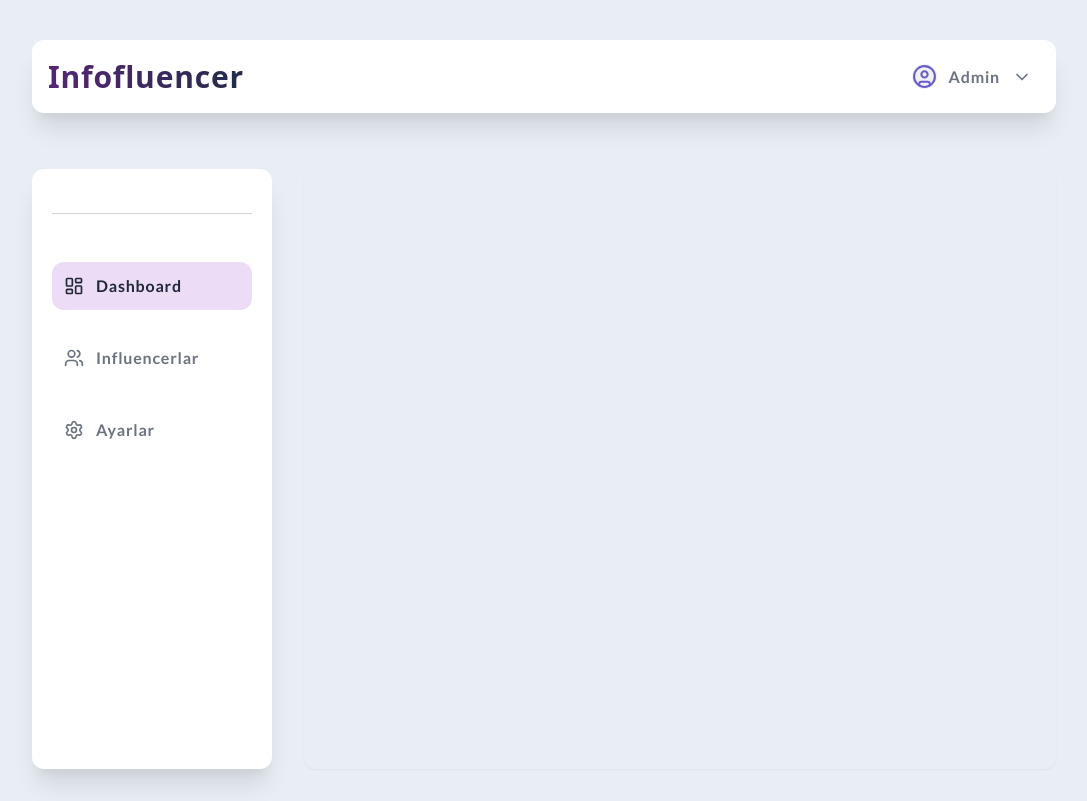
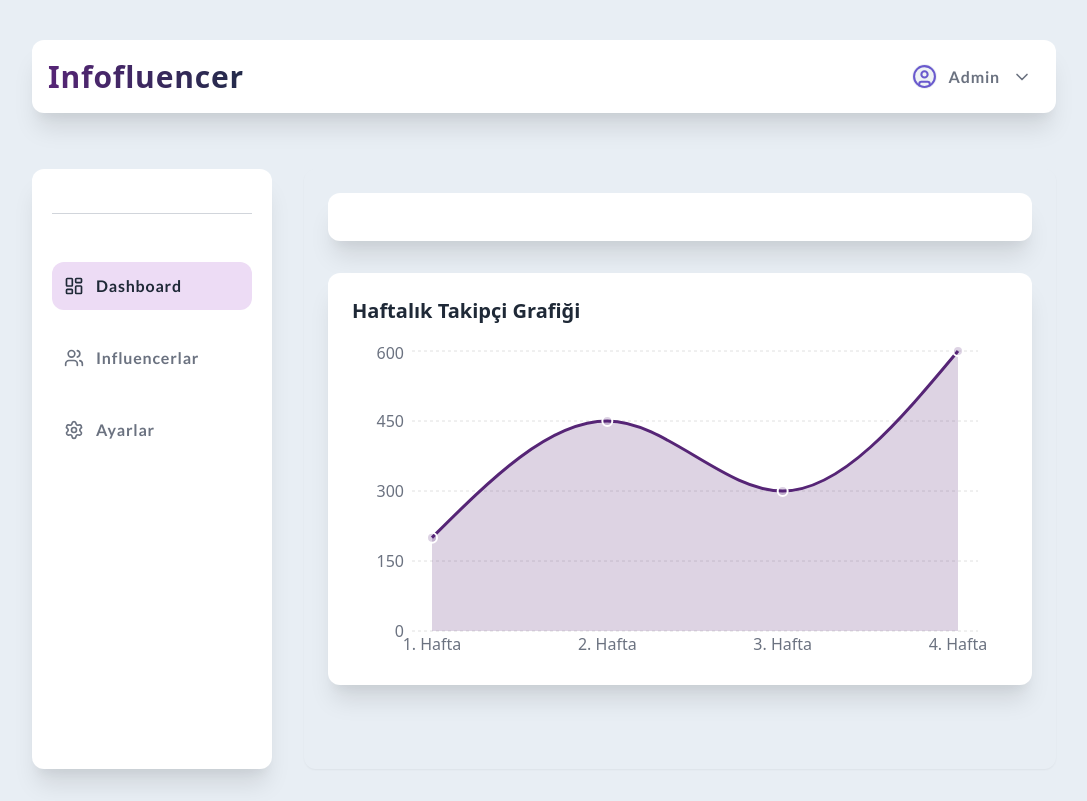
Before and after one commit to SevvalMarasli/influencer_dashboard, a Next.js app: page /Dashboard in a window 1280 px wide. Shown: the whole page, without its empty margins (96-1183 px from the left). Built offline with nearby package versions, Linux system fonts and the light colour scheme.

Commit message:
takipçi grafiği eklendi

```diff
--- a/src/app/Dashboard/page.tsx
+++ b/src/app/Dashboard/page.tsx
@@ -1,5 +1,6 @@
 import Header from "../../components/Header/page";
 import Sidebar from "../../components/Sidebar/page";
+import FollowerChart from "../../components/FollowerChart/page";
 
 export default function Dashboard({ children }: { children: React.ReactNode }) {
   return (
@@ -10,9 +11,18 @@ export default function Dashboard({ children }: { children: React.ReactNode }) {
       <div className="flex flex-1 gap-8 max-w-[1024px] w-full mx-auto">
         <Sidebar />
 
-        <main className="flex-1 rounded-xl p-6 shadow-sm">
-          {children}
-        </main>
+        <main className="flex-1 flex flex-col rounded-xl p-6 shadow-sm gap-8">
+          <div className="bg-cardBg p-6 rounded-xl shadow-xl"></div>
+
+          {/* Takipçi Grafik Kartı */}
+          <div className="bg-cardBg p-6 rounded-xl shadow-xl">
+            <h2 className="text-xl font-bold text-darkText mb-4">
+              Haftalık Takipçi Grafiği
+            </h2>
+            <FollowerChart />
+          </div>        </main>
+
+
 
       </div>
     </div>
--- a/src/app/data.ts
+++ b/src/app/data.ts
@@ -1,5 +1,4 @@
-// lib/data.ts
-import { LayoutDashboard, Users, Settings } from "lucide-react"; // İkonlar için
+import { LayoutDashboard, Users, Settings } from "lucide-react";
 
 export const menuItems = [
   {
@@ -19,9 +18,12 @@ export const menuItems = [
   },
 ];
 
+// GRAFİK verileri
 export const followerData = [
-    { "week": "1. Hafta", "followers": 200 },
-    { "week": "2. Hafta", "followers": 450 },
-    { "week": "3. Hafta", "followers": 300 },
-    { "week": "4. Hafta", "followers": 600}
+  { "week": "1. Hafta", "followers": 200 },
+  { "week": "2. Hafta", "followers": 450 },
+  { "week": "3. Hafta", "followers": 300 },
+  { "week": "4. Hafta", "followers": 600}
 ];
+
+export const chartColor = "#562576";
--- /dev/null
+++ b/src/components/FollowerChart/page.tsx
@@ -0,0 +1,73 @@
+'use client';
+
+import React from 'react';
+import {
+  AreaChart,
+  Area,
+  XAxis,
+  YAxis,
+  CartesianGrid,
+  Tooltip,
+  ResponsiveContainer,
+} from 'recharts';
+import { followerData, chartColor } from '@/app/data';
+
+const CustomTooltip = ({ active, payload, label }: any) => {
+  if (active && payload && payload.length) {
+    return (
+      <div className="p-3 bg-white border border-gray-200 shadow-lg rounded-md">
+        <p className="text-sm font-semibold text-gray-700">{label}</p>
+        <p className="text-lg font-bold text-royalPurple">{`${payload[0].value.toLocaleString()} Takipçi`}</p>
+      </div>
+    );
+  }
+  return null;
+};
+
+
+export default function FollowerChart() {
+  return (
+    <div className="w-full h-80">
+      <ResponsiveContainer width="100%" height="100%">
+        <AreaChart
+          data={followerData}
+          margin={{
+            top: 10,
+            right: 30,
+            left: 0,
+            bottom: 0,
+          }}
+        >
+          {/* Arka plan ızgarası, sadece yatay çizgiler */}
+          <CartesianGrid strokeDasharray="3 3" vertical={false} stroke="#e0e0e0" />
+
+          {/* X Ekseni (Haftalar) */}
+          <XAxis dataKey="week"
+            axisLine={false}
+            tickLine={false}
+            padding={{ left: 20, right: 20 }}
+            stroke="#6B7280"
+          />
+
+          {/* Y Ekseni (Takipçi Sayısı) */}
+          <YAxis axisLine={false} tickLine={false} stroke="#6B7280" />
+
+          {/* Tooltip (Fare üzerine gelince bilgi gösterir) */}
+          <Tooltip content={<CustomTooltip />} />
+
+          {/* Alan Grafiği (Area) */}
+          <Area
+            type="monotone"
+            dataKey="followers"
+            stroke={chartColor}
+            fill={chartColor}
+            fillOpacity={0.2}
+            strokeWidth={3}
+            dot={{ r: 5, fill: chartColor, stroke: '#ffffff', strokeWidth: 2 }}
+            activeDot={{ r: 7, fill: '#ffffff', stroke: chartColor, strokeWidth: 2 }}
+          />
+        </AreaChart>
+      </ResponsiveContainer>
+    </div>
+  );
+}
```
